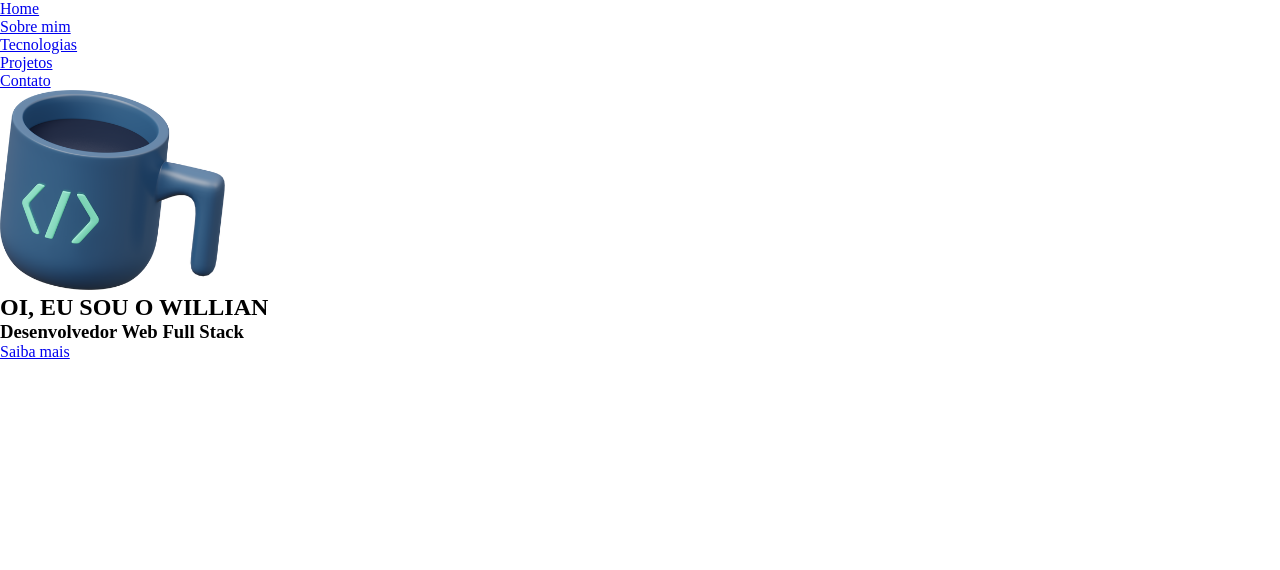
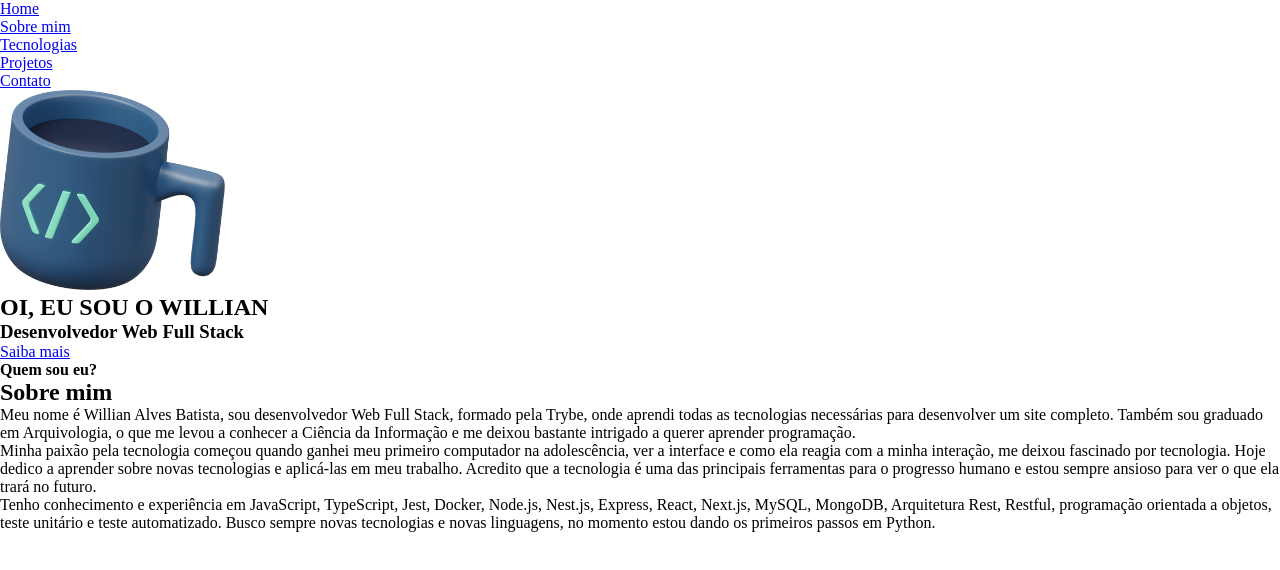
Before and after one commit to willianbatist/portfolio_web, a Next.js app: page / in a window 1280 px wide. Shown: the top 570 px of the page. Built offline with nearby package versions, Linux system fonts and the light colour scheme.

Commit message:
feat: created component About

```diff
--- a/src/app/page.tsx
+++ b/src/app/page.tsx
@@ -1,11 +1,13 @@
 import Header from "../components/header/Header";
 import Title from "../components/title/Title";
+import About from "../components/about/About";
 
 export default function Home() {
   return (
     <main>
       <Header/>
       <Title/>
+      <About/>
     </main>
   )
 }
--- /dev/null
+++ b/src/components/about/About.tsx
@@ -0,0 +1,25 @@
+"use client"
+import * as A from "./about.style";
+
+
+export default function About() {
+  return(
+    <A.About>
+      <A.Heading>
+        <h4>Quem sou eu?</h4>
+        <h2>Sobre mim</h2>
+      </A.Heading>
+      <A.ContainerText>
+        <p>
+        Meu nome é Willian Alves Batista, sou desenvolvedor Web Full Stack, formado pela Trybe, onde aprendi todas as tecnologias necessárias para desenvolver um site completo. Também sou graduado em Arquivologia, o que me levou a conhecer a Ciência da Informação e me deixou bastante intrigado a querer aprender programação.
+        </p>
+        <p>
+        Minha paixão pela tecnologia começou quando ganhei meu primeiro computador na adolescência, ver a interface e como ela reagia com a minha interação, me deixou fascinado por tecnologia. Hoje dedico a aprender sobre novas tecnologias e aplicá-las em meu trabalho. Acredito que a tecnologia é uma das principais ferramentas para o progresso humano e estou sempre ansioso para ver o que ela trará no futuro.
+        </p>
+        <p>
+        Tenho conhecimento e experiência em JavaScript, TypeScript, Jest, Docker, Node.js, Nest.js, Express, React, Next.js, MySQL, MongoDB, Arquitetura Rest, Restful, programação orientada a objetos, teste unitário e teste automatizado. Busco sempre novas tecnologias e novas linguagens, no momento estou dando os primeiros passos em Python.
+        </p>
+      </A.ContainerText>
+    </A.About>
+  );
+}
--- /dev/null
+++ b/src/components/about/about.style.ts
@@ -0,0 +1,13 @@
+"use client"
+import styled from "styled-components";
+
+
+export const About = styled.section`
+
+`;
+
+
+export const Heading = styled.div`
+`;
+
+export const ContainerText = styled.div``;
```
